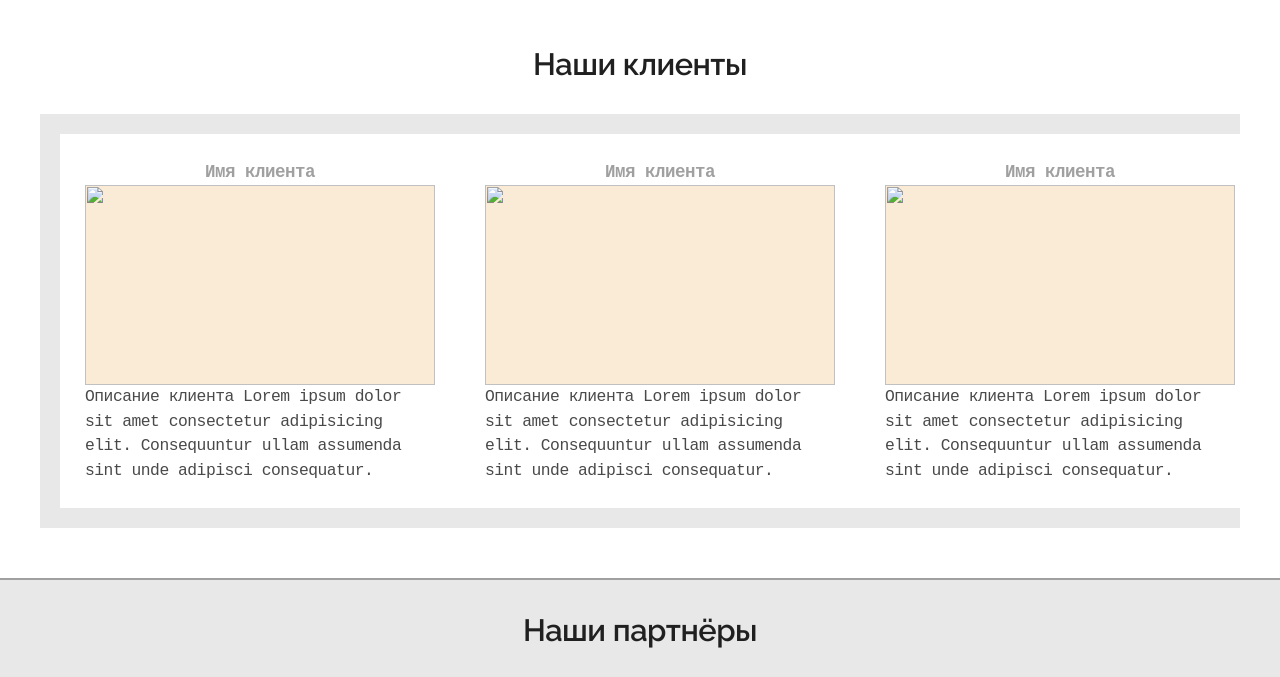
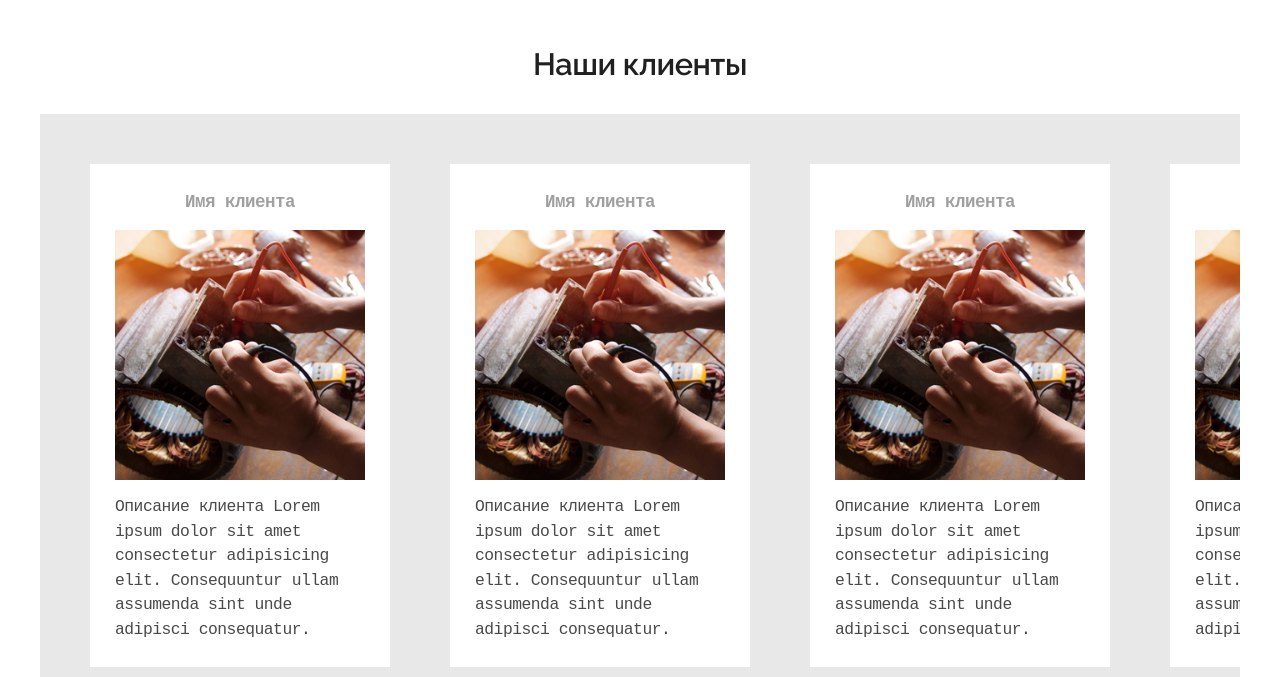
Before and after one commit to web-project-dev/web-project.github.io, a plain HTML site: page index.html in a window 1280 px wide. Shown: the part 2000-2677 px from the top of the page. Drawn offline with Linux system fonts and the light colour scheme.

Commit message:
Add files via upload

```diff
--- a/index.html
+++ b/index.html
@@ -122,27 +122,27 @@
                 <ul class="clients__scroll__container dragscroll">
                     <li class="clients__scroll__container-item">
                         <h3 class="h3"><b>Имя клиента</b></h3>
-                        <img src=""  alt="">
+                        <img src="img/services/services-1.png"  alt="">
                         <p>Описание клиента Lorem ipsum dolor sit amet consectetur adipisicing elit. Consequuntur ullam assumenda sint unde adipisci consequatur.</p>
                     </li>
                     <li class="clients__scroll__container-item">
                         <h3 class="h3"><b>Имя клиента</b></h3>
-                        <img src=""  alt="">
+                        <img src="img/services/services-1.png"  alt="">
                         <p>Описание клиента Lorem ipsum dolor sit amet consectetur adipisicing elit. Consequuntur ullam assumenda sint unde adipisci consequatur.</p>
                     </li>
                     <li class="clients__scroll__container-item">
                         <h3 class="h3"><b>Имя клиента</b></h3>
-                        <img src=""  alt="">
+                        <img src="img/services/services-1.png"  alt="">
                         <p>Описание клиента Lorem ipsum dolor sit amet consectetur adipisicing elit. Consequuntur ullam assumenda sint unde adipisci consequatur.</p>
                     </li>
                     <li class="clients__scroll__container-item">
                         <h3 class="h3"><b>Имя клиента</b></h3>
-                        <img src=""  alt="">
+                        <img src="img/services/services-1.png"  alt="">
                         <p>Описание клиента Lorem ipsum dolor sit amet consectetur adipisicing elit. Consequuntur ullam assumenda sint unde adipisci consequatur.</p>
                     </li>
                     <li class="clients__scroll__container-item">
                         <h3 class="h3"><b>Имя клиента</b></h3>
-                        <img src=""  alt="">
+                        <img src="img/services/services-1.png"  alt="">
                         <p>Описание клиента Lorem ipsum dolor sit amet consectetur adipisicing elit. Consequuntur ullam assumenda sint unde adipisci consequatur.</p>
                     </li>
                 </ul>
--- a/styles/blocks/_clients.scss
+++ b/styles/blocks/_clients.scss
@@ -25,10 +25,12 @@
                 flex-direction: column;
                 align-items: center;
                 padding: rem(25);
+                min-width: rem(300);
+                width: 30%;
+                gap: rem(15);
+                margin: rem(30);
 
                 img {
-                    height: rem(200);
-                    width: rem(350);
                     background-color: antiquewhite;
                 }
             }
```
Also changed, not shown: styles/main.css, 1 other file.
